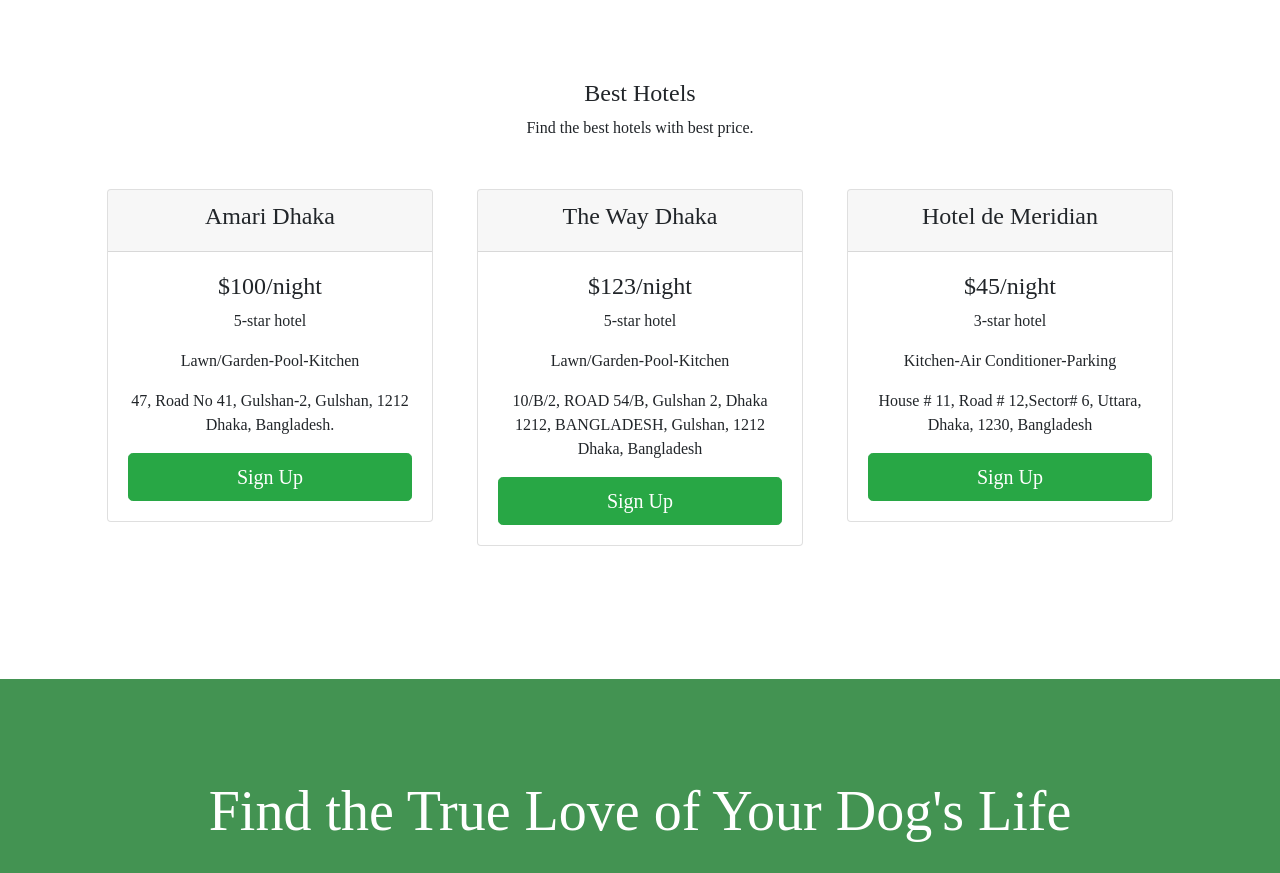
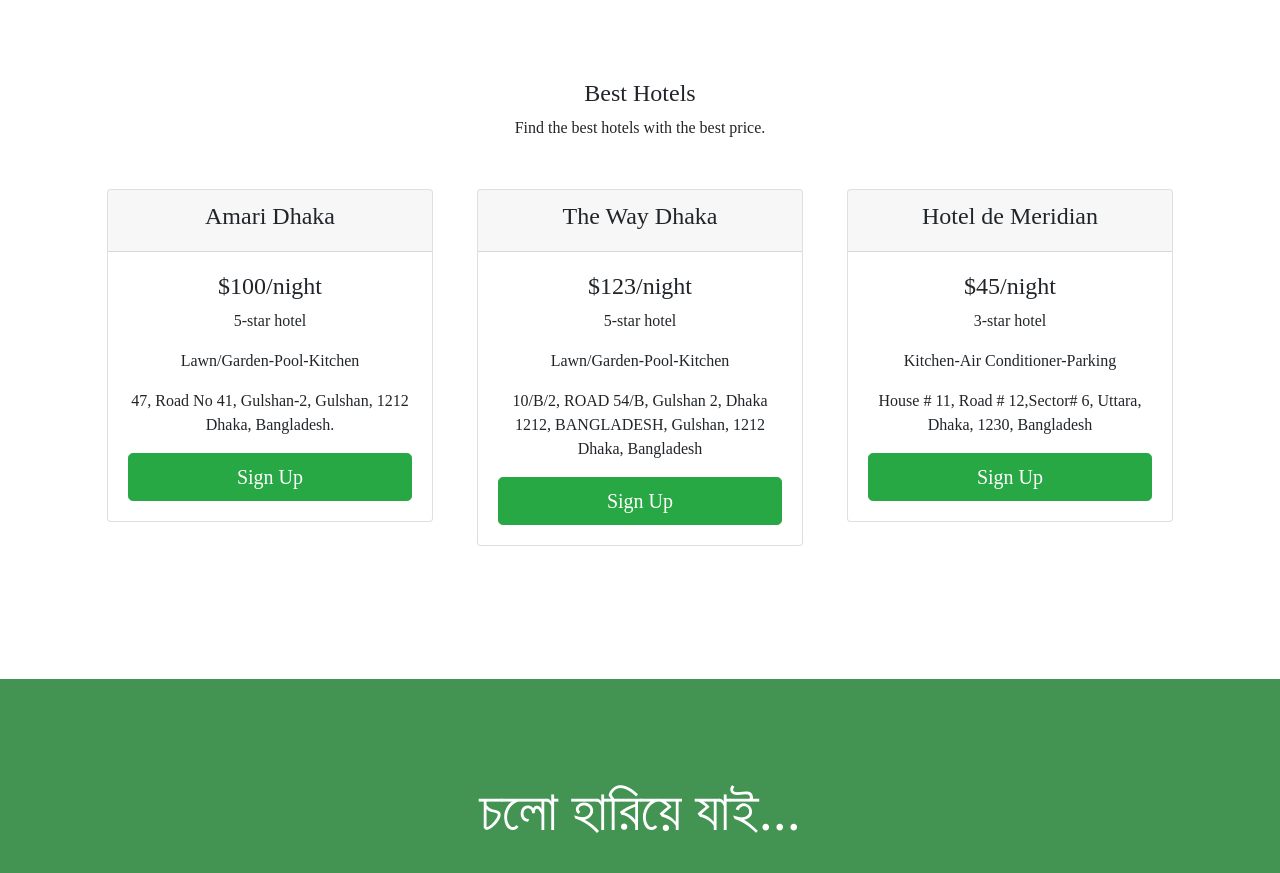
Before and after one commit to sifullahrakin/Bangladesh_Tourism, a plain HTML site: page index.html in a window 1280 px wide. Shown: the part 1670-2543 px from the top of the page. Drawn offline with nearby package versions, Linux system fonts and the light colour scheme.

Commit message:
Update index.html

```diff
--- a/index.html
+++ b/index.html
@@ -164,7 +164,7 @@
   <section id="pricing">
 
     <h2>Best Hotels</h2>
-    <p>Find the best hotels with best price.</p>
+    <p>Find the best hotels with the best price.</p>
 
     <div class="row">
       <div class="pricing-column col-lg-4 col-md-6">
@@ -229,7 +229,7 @@
 
   <section id="cta">
 
-    <h3 class="cta-heading">Find the True Love of Your Dog's Life Today.</h3>
+    <h3 class="cta-heading">চলো হারিয়ে যাই...</h3>
     <button type="button" class="btn btn-dark btn-lg download-button"><i class="fa-brands fa-apple"></i>
       Download</button>
     <button type="button" class="btn btn-outline-light btn-lg download-button"><i class="fa-brands fa-google-play"></i>
```
